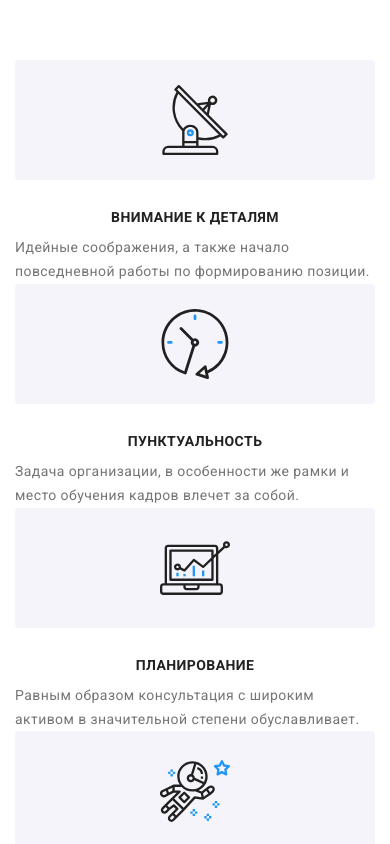
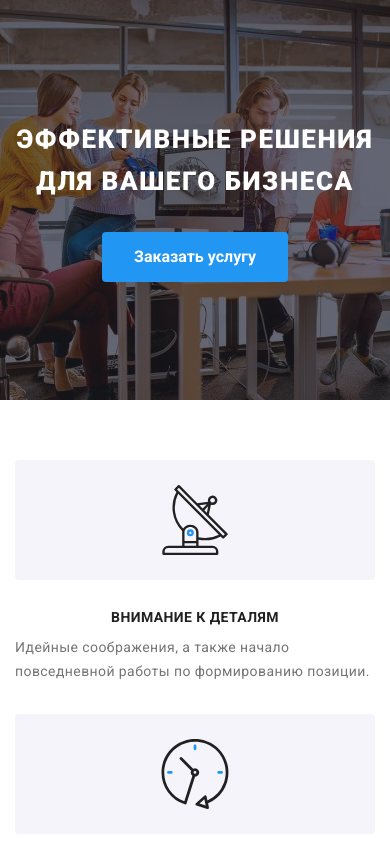
Before and after one commit to Alexyo2626/goit-markup-hw-08, a plain HTML site: page index.html in a window 390 px wide. Shown: the top 844 px of the page. Drawn offline with nearby package versions, Linux system fonts and the light colour scheme.

Commit message:
add mq hero

```diff
--- a/index.html
+++ b/index.html
@@ -57,7 +57,7 @@
     <main>
       <!-- Hero -->
 
-      <!-- <section class="hero">
+      <section class="hero">
         <div class="container">
           <h1 class="title">Эффективные решения для вашего бизнеса</h1>
           <button class="btn" type="button" data-modal-open>Заказать услугу</button>
@@ -130,7 +130,7 @@
             </div>
           </div>
         </div>
-      </section> -->
+      </section>
 
       <!-- Peculiarities  -->
       <section class="peculiarities section">
--- a/scss/layout/_hero.scss
+++ b/scss/layout/_hero.scss
@@ -1,25 +1,57 @@
 /* Styles for hero */
 
 .hero {
-    padding: 200px 0;
-    width: 1600px;
-    max-height: 600px;
+    padding: 118px 0;
+
     background-color: var(--hero-bg-color);
-    background-image: linear-gradient(rgba(47, 48, 58, 0.4), rgba(47, 48, 58, 0.4)), url(../images/mainpage-img/main-bg.jpg);
-    margin: 0 auto;
+    background-repeat: no-repeat;
+    background-position: center;
+    background-size: cover;
+
+    background-image: linear-gradient(rgba(47, 48, 58, 0.4), rgba(47, 48, 58, 0.4)), url(../images/mainpage-img/main-bg_small.jpg);
+
+    @include mq(retina) {
+        background-image: linear-gradient(rgba(47, 48, 58, 0.4), rgba(47, 48, 58, 0.4)), url(../images/mainpage-img/main-bg_small@2x.jpg);
+    }
+
+    @include mq(tablet) {
+        background-image: linear-gradient(rgba(47, 48, 58, 0.4), rgba(47, 48, 58, 0.4)), url(../images/mainpage-img/main-bg_middle.jpg);
+
+        @include mq(retina) {
+            background-image: linear-gradient(rgba(47, 48, 58, 0.4), rgba(47, 48, 58, 0.4)), url(../images/mainpage-img/main-bg_middle@2x.jpg);
+        }
+    }
+
+    @include mq(desktop) {
+        padding: 200px 0;
+
+        max-width: 1600px;
+        max-height: 600px;
+        background-image: linear-gradient(rgba(47, 48, 58, 0.4), rgba(47, 48, 58, 0.4)), url(../images/mainpage-img/main-bg_large.jpg);
+
+        @include mq(retina) {
+            background-image: linear-gradient(rgba(47, 48, 58, 0.4), rgba(47, 48, 58, 0.4)), url(../images/mainpage-img/main-bg_large@2x.jpg);
+        }
+    }
+
 }
 
 .hero .title {
-    width: 696px;
+    width: 360px;
     margin: 0 auto;
     margin-bottom: 30px;
 
     color: #ffffff;
-
     text-transform: uppercase;
     font-weight: 900;
-    font-size: 44px;
-    line-height: 1.36;
+    font-size: 26px;
+    line-height: 1.62;
     text-align: center;
     letter-spacing: 0.06em;
+
+    @include mq(desktop) {
+        width: 696px;
+        font-size: 44px;
+        line-height: 1.36;
+    }
 }
--- a/scss/layout/_peculiarities.scss
+++ b/scss/layout/_peculiarities.scss
@@ -1,6 +1,7 @@
 /* Styles for peculiarities */
 
 .peculiarities__group {
+
     @include mq(tablet) {
         display: flex;
         margin: -15px;
@@ -12,9 +13,15 @@
 }
 
 .peculiarities__item {
+    @include mq(mobile-only) {
+        &:not(:last-child) {
+            margin-bottom: 30px;
+        }
+    }
     @include mq(mobile) {
         width: 100%;
-    }
+
+}
 
     @include mq(tablet) {
         flex-basis: calc((100% - 4 * 15px) / 2);
--- a/scss/utils/_mixins.scss
+++ b/scss/utils/_mixins.scss
@@ -38,4 +38,13 @@
             @content;
         }
     }
+
+    @if $type =='retina' {
+
+    @media (min-device-pixel-ratio: 2),
+        (min-resolution: 192dpi),
+        (min-resolution: 2dppx) {
+            @content;
+        }
+    }
 }
```
Also changed, not shown: css/main.css, css/main.min.css, images/mainpage-img/main-bg.jpg (deleted), images/mainpage-img/main-bg_large.jpg (added), images/mainpage-img/main-bg_large@2x.jpg (added), images/mainpage-img/main-bg_middle.jpg (added), images/mainpage-img/main-bg_middle@2x.jpg (added), images/mainpage-img/main-bg_small.jpg (added), images/mainpage-img/main-bg_small@2x.jpg (added), 2 other files.
